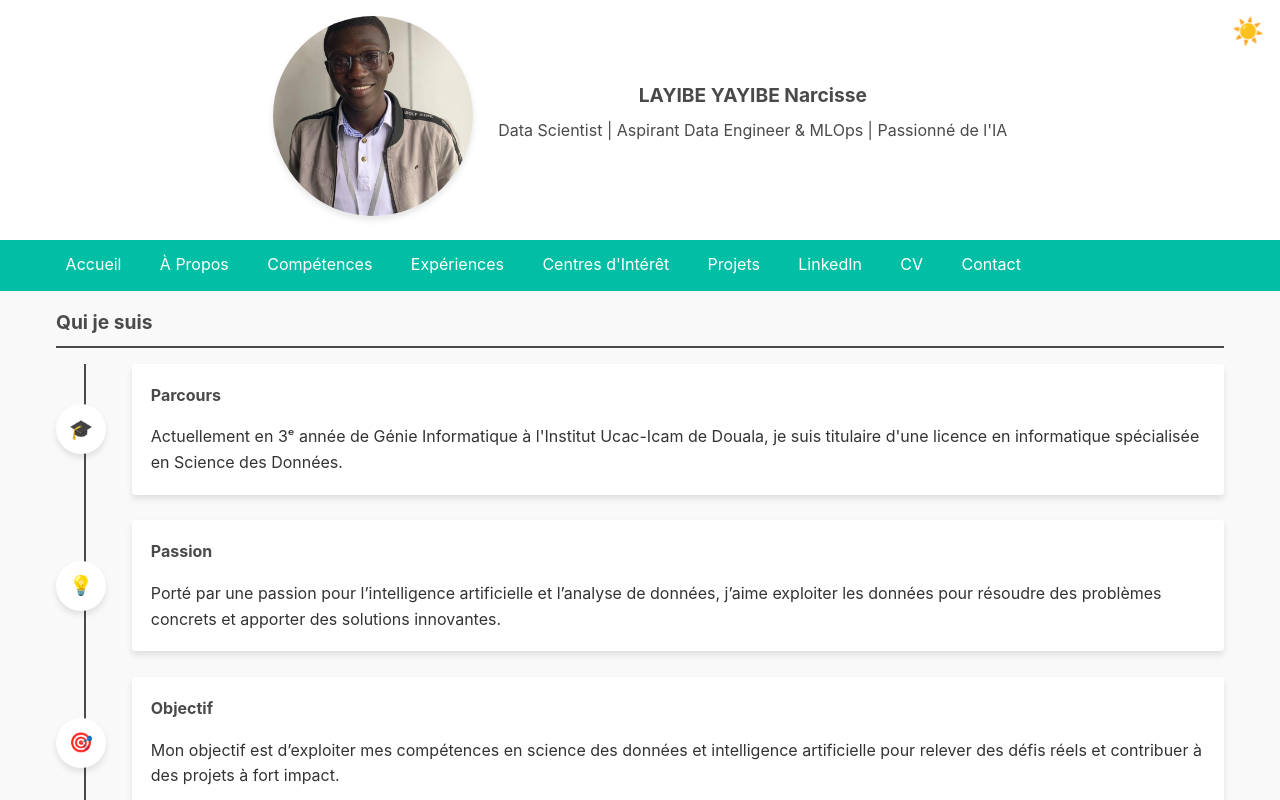
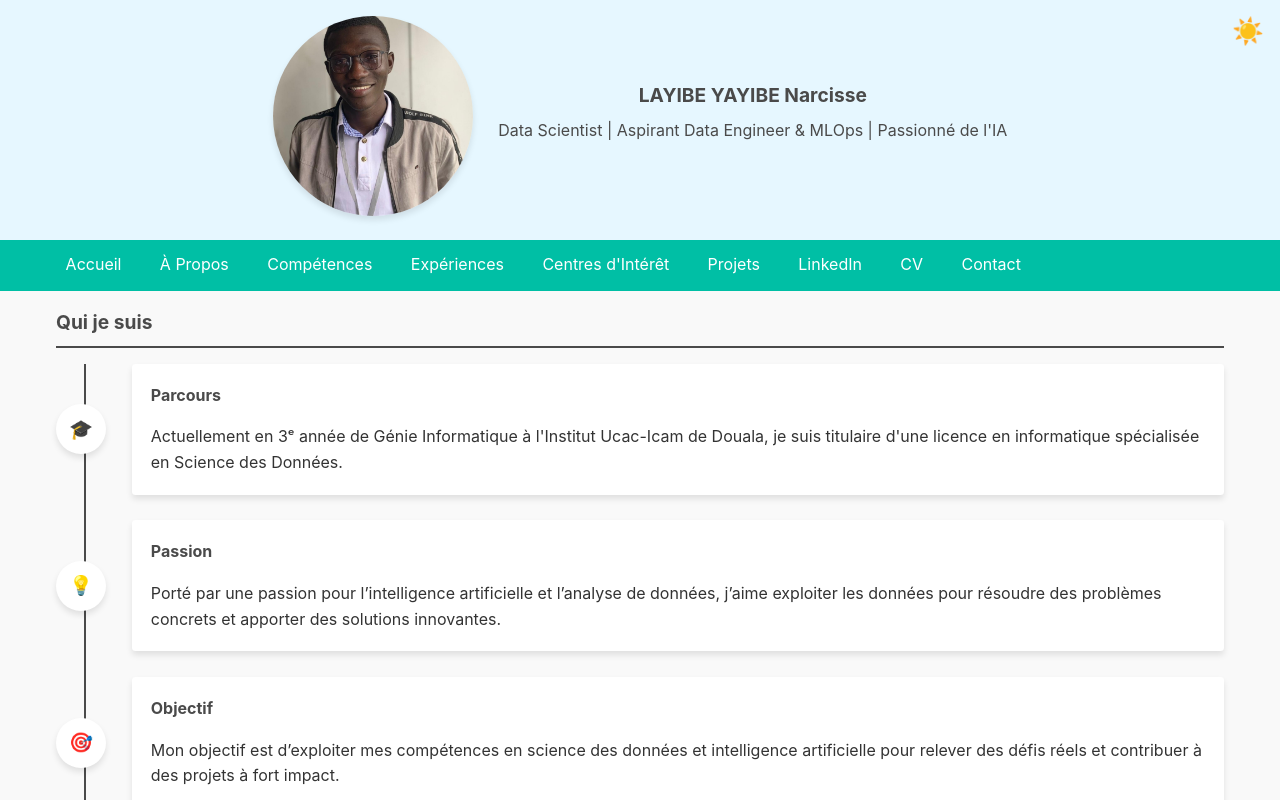
Before and after one commit to narcisse-02/Porfolio, a plain HTML site: page index.html in a window 1280 px wide. Shown: the top 800 px of the page. Drawn offline with Linux system fonts and the light colour scheme.

Commit message:
Version 5.5

```diff
--- a/styles.css
+++ b/styles.css
@@ -95,7 +95,7 @@ body {
 
 /* Style global pour l'en-tête */
 header {
-  background-color: #ffffff; /* Bleu uniforme pour l'en-tête */
+  background-color: #e6f7ff; /* Bleu uniforme pour l'en-tête */
   color: var(--medical-gray); /* Texte clair */
   text-align: center;
   padding: var(--section-padding) 0; /* Espacement vertical adaptatif */
```
